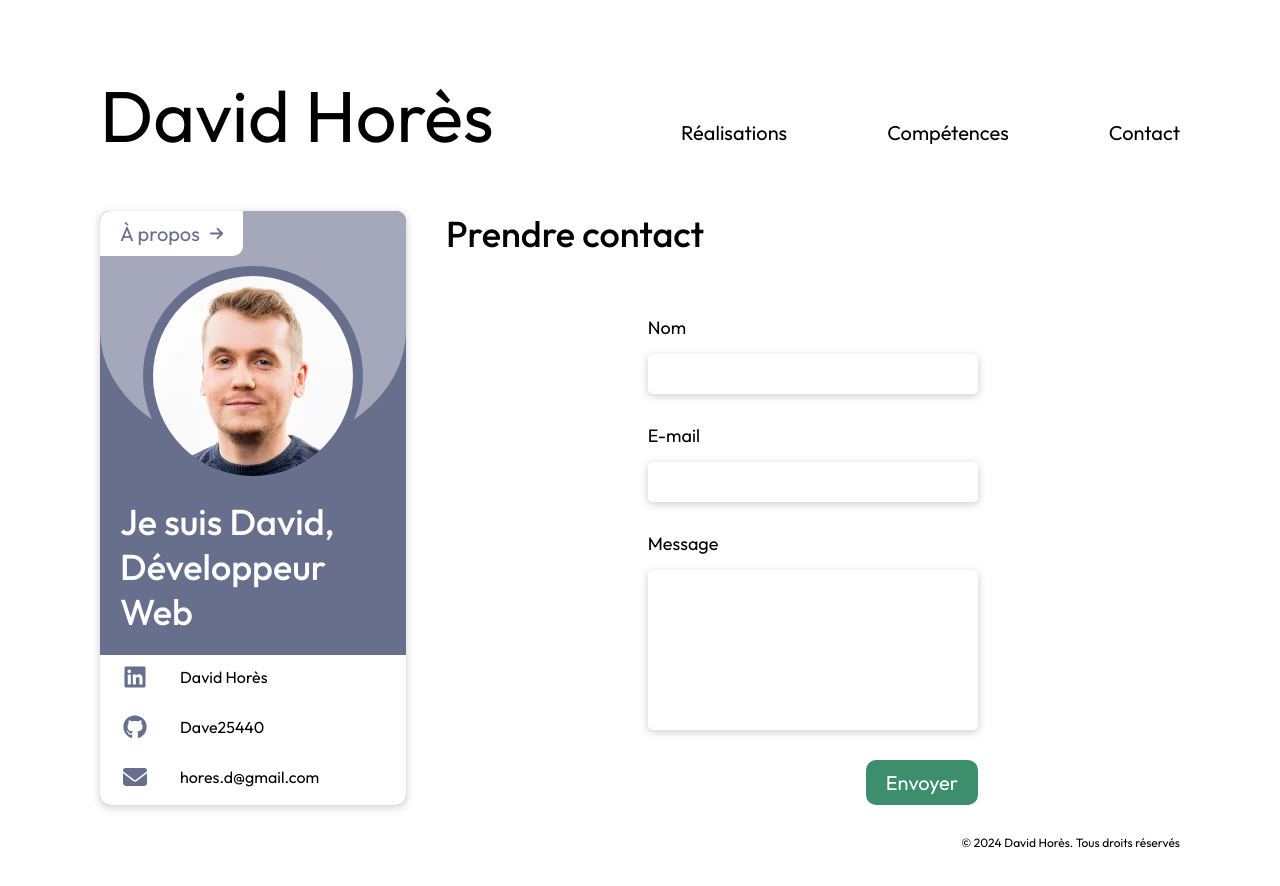
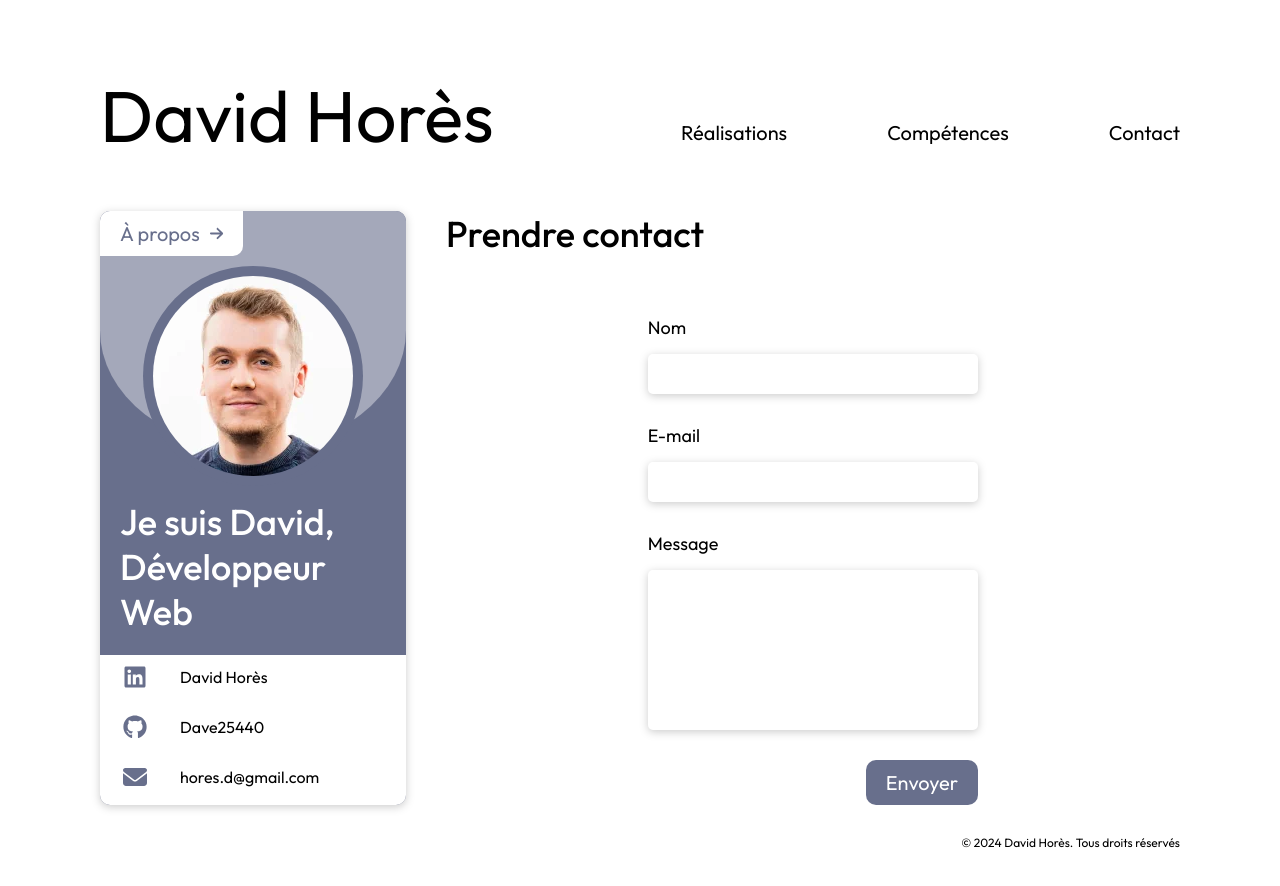
Before and after one commit to Dave25440/david-hores-portfolio, a React (Create React App) app: page /david-hores-portfolio/contact in a window 1280 px wide. Shown: the top 886 px of the page. Built offline with nearby package versions, Linux system fonts and the light colour scheme.

Commit message:
Update Form style

```diff
--- a/src/components/Form/Form.module.scss
+++ b/src/components/Form/Form.module.scss
@@ -26,7 +26,7 @@
     &__submit {
         align-self: flex-end;
         transition: all 0.2s;
-        @include mixins.button-style(#3c8e6d, 10px, 10px 20px);
+        @include mixins.button-style(variables.$color-primary, 10px, 10px 20px);
         @include mixins.text-style(variables.$color-background, 1.25rem, 400);
 
         &:hover {
```
